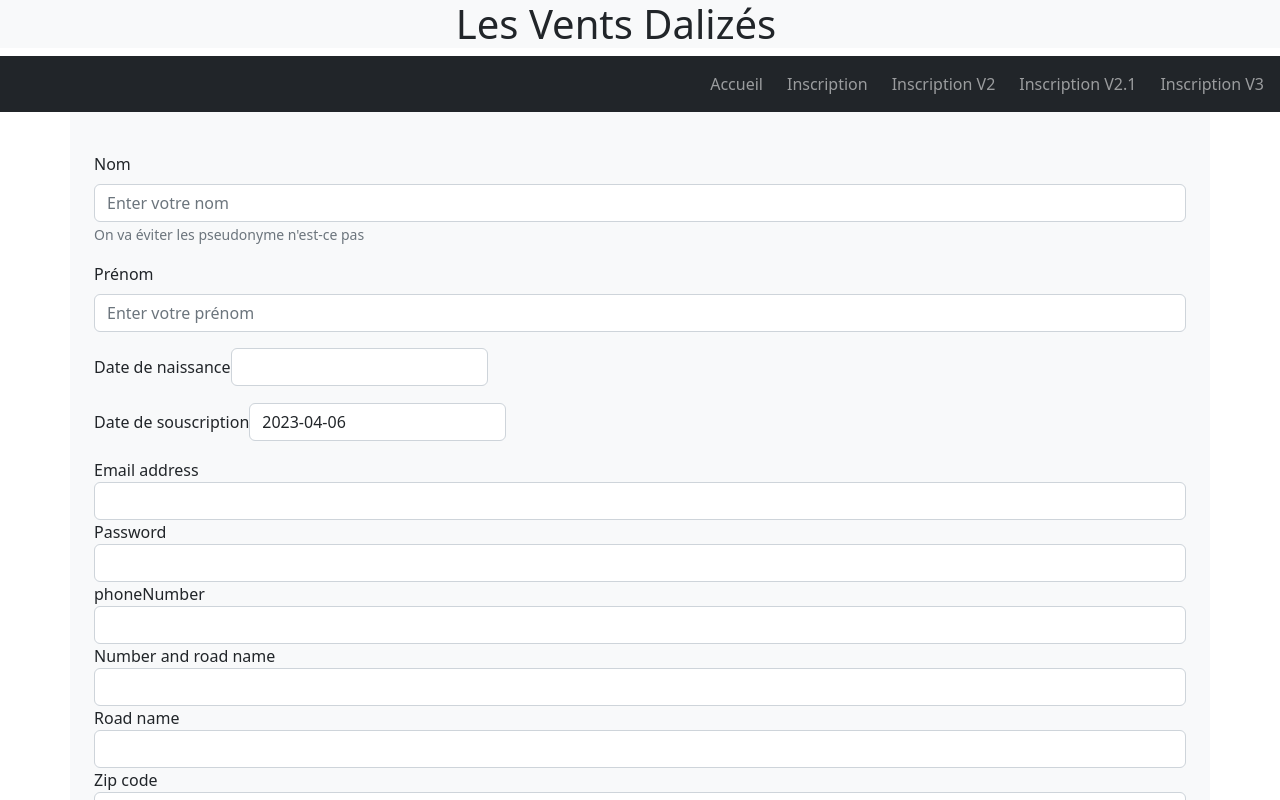
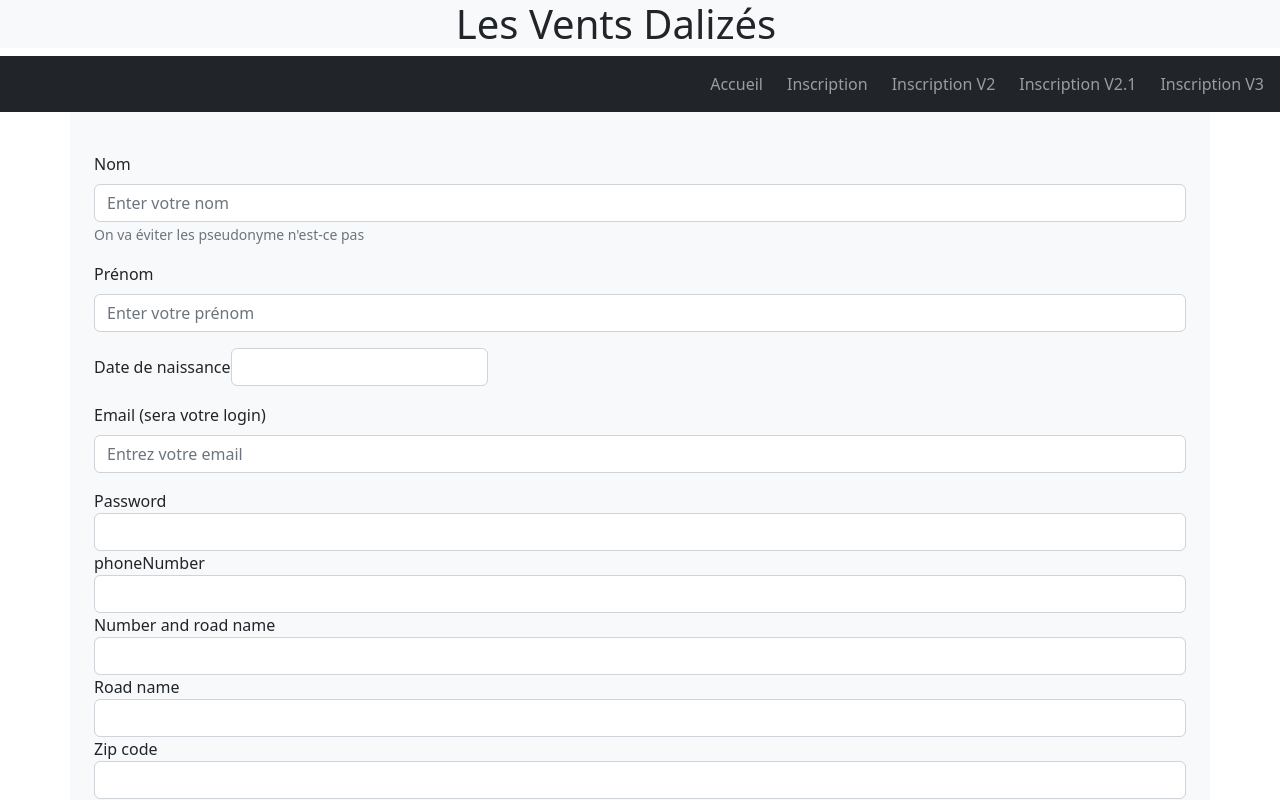
Before and after one commit to g-whom/LesVentsDalizes_frontend-, a React app: page /customerformV3 in a window 1280 px wide. Shown: the top 800 px of the page. Built offline with nearby package versions, Linux system fonts and the light colour scheme.

Commit message:
CORR: modal update messages

```diff
--- a/src/components/CustomerFormV3.js
+++ b/src/components/CustomerFormV3.js
@@ -100,7 +100,7 @@ const handleClose = () => {
   const handleSubmit = async (event) => {
     event.preventDefault();
 
-    alert("Jéjé")
+    //alert("Jéjé")
     const requestOptions = {
       method: "POST",
       headers: {
@@ -139,8 +139,9 @@ const handleClose = () => {
       })
       .catch((error) => {
         //alert("oups", error);
-        alert("oups, voici les potentiels erreurs  : "+ error);
+        //alert("oups, voici les potentiels erreurs  : "+ error);
         console.error("There was an error!", error);
+        setErrorMessage(""+error);
       });
      /* */
   };
@@ -201,7 +202,7 @@ const handleClose = () => {
           placeholder="Selectionnez votre date de naissance" />
       </Form.Group>
 
-      <Form.Group className="mb-3" controlId="birthdate">
+      <Form.Group className="mb-3" controlId="birthdate" hidden>
         <Form.Label>Date de souscription</Form.Label>
         <Datepicker
             type="text"
@@ -211,15 +212,15 @@ const handleClose = () => {
             value={formattedDate}
             onChange={(date) => handleDateChange(date, "subscriptionDate")}
             //dateFormat="yyyy-MM-dd"
+            disabled
             readOnly
             required
          />
       </Form.Group>
 
-
-        <div className="form-group">
-          <label htmlFor="email">Email address</label>
-          <input
+      <Form.Group className="mb-3" controlId="email">
+        <Form.Label>Email (sera votre login)</Form.Label>
+        <Form.Control
           type="email"
           className="form-control"
           id="email"
@@ -227,8 +228,10 @@ const handleClose = () => {
           value={customer.email}
           onChange={handleChange}
           required
-          />
-        </div>
+          placeholder="Entrez votre email" />
+      </Form.Group>
+
+
         <div className="form-group">
           <label htmlFor="password">Password</label>
           <input
@@ -322,10 +325,10 @@ const handleClose = () => {
 
       <Modal show={showModal} onHide={handleClose}>
         <Modal.Header closeButton>
-          <Modal.Title>{isSuccess ? "Success" : "Error"}</Modal.Title>
+          <Modal.Title>{isSuccess ? "Félicitation !! " : "Inscription intérrompue"}</Modal.Title>
         </Modal.Header>
         <Modal.Body>
-          {isSuccess ? "The operation was successful." : errorMessage}
+          {isSuccess ? "Votre inscription s'est bien éffectuée." : errorMessage}
         </Modal.Body>
         <Modal.Footer>
           {isSuccess ? (
```
Lines whose indentation alone changed are shown as unchanged.
